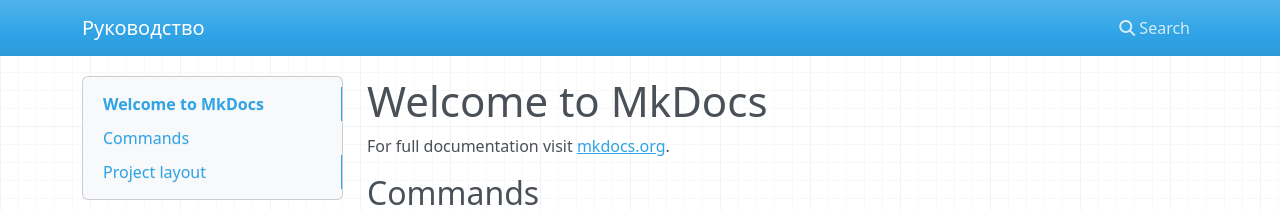
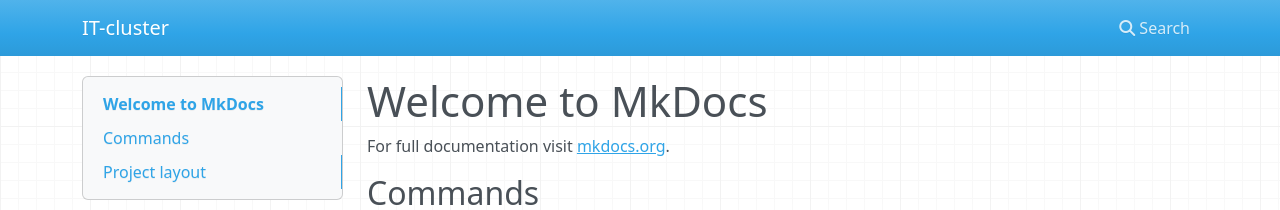
Before and after one commit to tomtit-tomsk/cluster_guide, an MkDocs documentation site: the page built from docs/index.md, in a window 1280 px wide. Shown: the top 210 px of the page. Built offline with MkDocs 1.6.1, drawn with Linux system fonts in a browser that asks for light colours; nearby versions of some CDN libraries.

```diff
--- a/mkdocs.yml
+++ b/mkdocs.yml
@@ -1,4 +1,4 @@
-site_name: Руководство
+site_name: IT-cluster
 
 
 extra_css:
```
